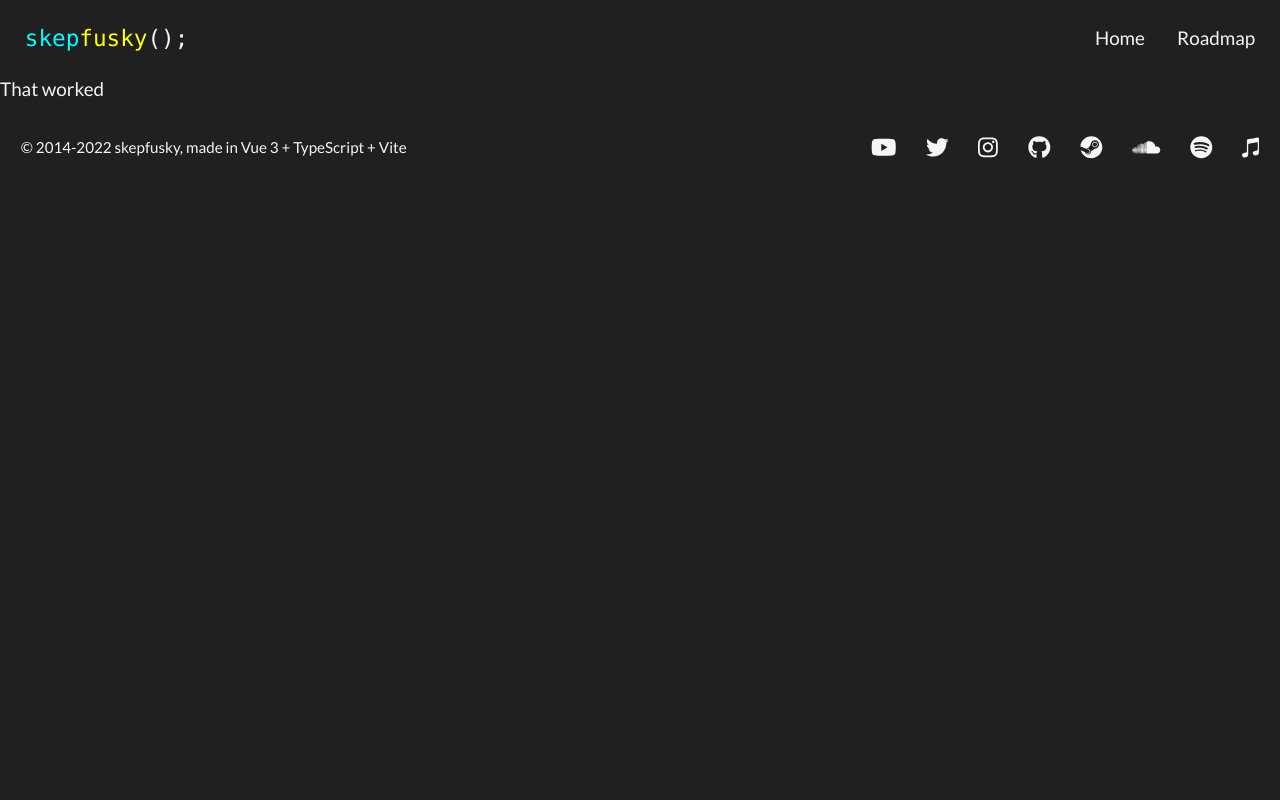
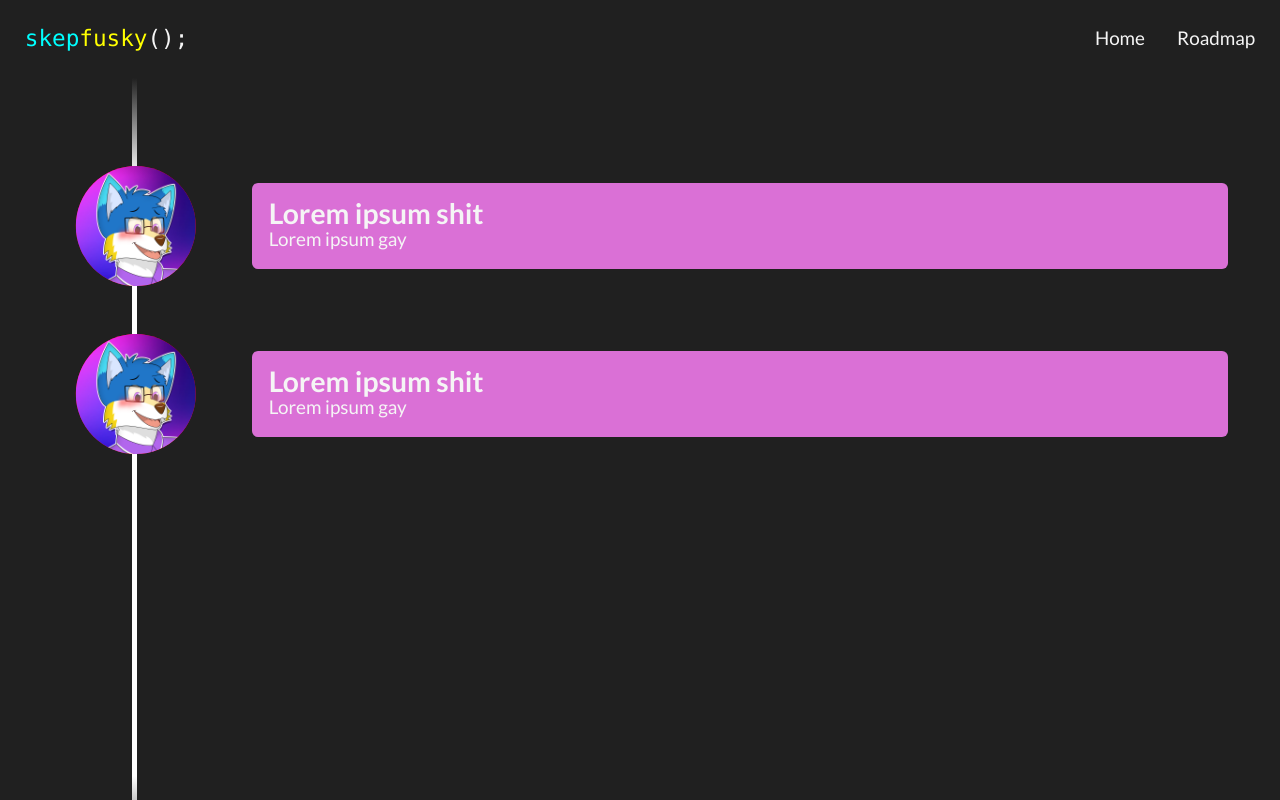
Before and after one commit to kuroji-fusky/kurojifusky.com, a Vue app: page /roadmap in a window 1280 px wide. Shown: the top 800 px of the page. Built offline with nearby package versions, Linux system fonts and the light colour scheme.

Commit message:
improved roadmap

```diff
--- a/src/components/layouts/Roadmap.vue
+++ /dev/null
@@ -1,11 +0,0 @@
-<template>
-  asdasd
-</template>
-
-<style lang="scss" scoped>
-@use '@/assets/scss/mixin' as *;
-:root {
-  --gradient-pnt-0: #2c2c2c00;
-  --gradient-pnt-1: #2c2c2c;
-}
-</style>
--- a/src/views/HomePage.vue
+++ b/src/views/HomePage.vue
@@ -4,7 +4,6 @@
     <AboutMe />
     <Projects />
     <Proficency />
-    <Roadmap />
   </main>
 </template>
 
@@ -16,5 +15,4 @@ const SkepHeader = defineAsyncComponent(() => import('@/components/layouts/SkepH
 const AboutMe = defineAsyncComponent(() => import('@/components/layouts/AboutMe.vue'))
 const Projects = defineAsyncComponent(() => import('@/components/layouts/Projects.vue'))
 const Proficency = defineAsyncComponent(() => import('@/components/layouts/Proficency.vue'))
-const Roadmap = defineAsyncComponent(() => import('@/components/layouts/Roadmap.vue'))
 </script>
--- a/src/views/RoadmapPage.vue
+++ b/src/views/RoadmapPage.vue
@@ -1,3 +1,120 @@
 <template>
-  That worked
+  <section>
+    <div id="rm-line"></div>
+    <div id="rm-content">
+      <div class="roadmap-item">
+        <div id="rmi-item-intersect">
+          <img src="@/assets/img/08.png" alt="" aria-label="">
+        </div>
+        <div id="rmi-item-content">
+          <h2>Lorem ipsum shit</h2>
+          Lorem ipsum gay
+        </div>
+      </div>
+      <div class="roadmap-item">
+        <div id="rmi-item-intersect">
+          <img src="@/assets/img/08.png" alt="" aria-label="">
+        </div>
+        <div id="rmi-item-content">
+          <h2>Lorem ipsum shit</h2>
+          Lorem ipsum gay
+        </div>
+      </div>
+    </div>
+  </section>
 </template>
+
+<style lang="scss" scoped>
+@use '@/assets/scss/mixin' as *;
+section {
+  display: flex;
+  height: 100vh;
+  position: relative;
+
+  &::before, &::after {
+    content: '';
+    display: block;
+    height: 100px;
+    width: 100%;
+    position: absolute;
+    z-index: 1;
+  }
+
+  &::before {
+    top: 0;
+    background: linear-gradient(to top, var(--gradient-pnt-0), var(--gradient-pnt-1) 98%);
+  }
+
+  &::after {
+    bottom: 0;
+    background: linear-gradient(to bottom, var(--gradient-pnt-0), var(--gradient-pnt-1) 98%);
+  }
+}
+
+#rm {
+  &-line, &-content {
+    display: flex;
+  }
+}
+
+#rm-line {
+  width: 16%;
+
+  &::before {
+    content: '';
+    display: block;
+    background: white;
+    width: 5px;
+    height: 100vh;
+  }
+}
+
+.roadmap-item {
+  @include item-center;
+  width: 100% !important;
+}
+
+#rm-line::before, #rmi-item-intersect {
+  position: relative;
+  margin-left: 120px;
+}
+
+#rm-content {
+  width: 16%;
+  position: absolute;
+  top: 0;
+  width: 100%;
+  margin: 90px 0;
+  flex-direction: column;
+  row-gap: 3rem;
+}
+
+#rmi-item {
+  &-intersect {
+    --roadmap-item-size: 120px;
+    --roadmap-item-position: 65px;
+    display: block;
+    transition: all 300ms ease;
+    transform: translateX(calc(-1% - var(--roadmap-item-size) + var(--roadmap-item-position)));
+    height: var(--roadmap-item-size);
+    width: var(--roadmap-item-size);
+    background: red;
+    border-radius: 50%;
+    flex-shrink: 0;
+
+    img {
+      width: 100%;
+      border-radius: inherit;
+    }
+  }
+
+  &-content {
+    background: orchid;
+    display: block;
+    margin-right: 4rem;
+    padding: 1.75ex;
+    border-radius: 6px;
+    width: 100%;
+  }
+}
+</style>
```
